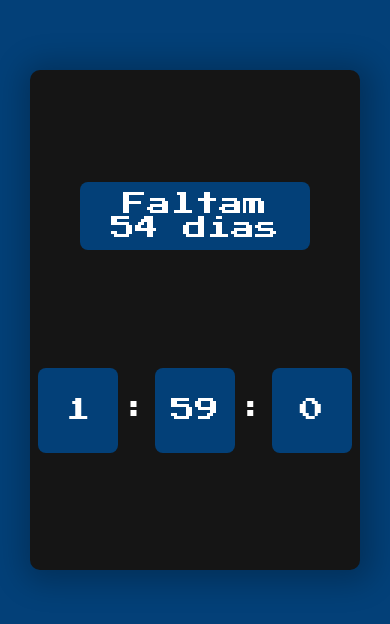
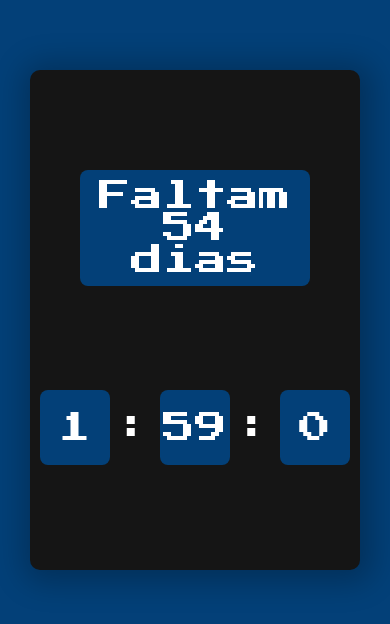
Before and after one commit to joseildoandrade12/relogio-contagem-regressiva, a plain HTML site: page index.html in a window 390 px wide. Shown: the part 102-726 px from the top of the page. Drawn offline with Linux system fonts and the light colour scheme.

Commit message:
correção tamanho de fonte

```diff
--- a/css/style.css
+++ b/css/style.css
@@ -57,14 +57,14 @@ body{
 
 @media (max-width:500px) {
     .secao-relogio{
-        font-size: 1.5rem;
+        font-size: 2rem;
         padding: 5px;
     }
     .falta-dias{
         padding: 10px;
     }
     .secao-relogio .horario{
-        max-width: 80px;
-        max-height: 85px;
+        max-width: 70px;
+        max-height: 75px;
     }
 }
```
